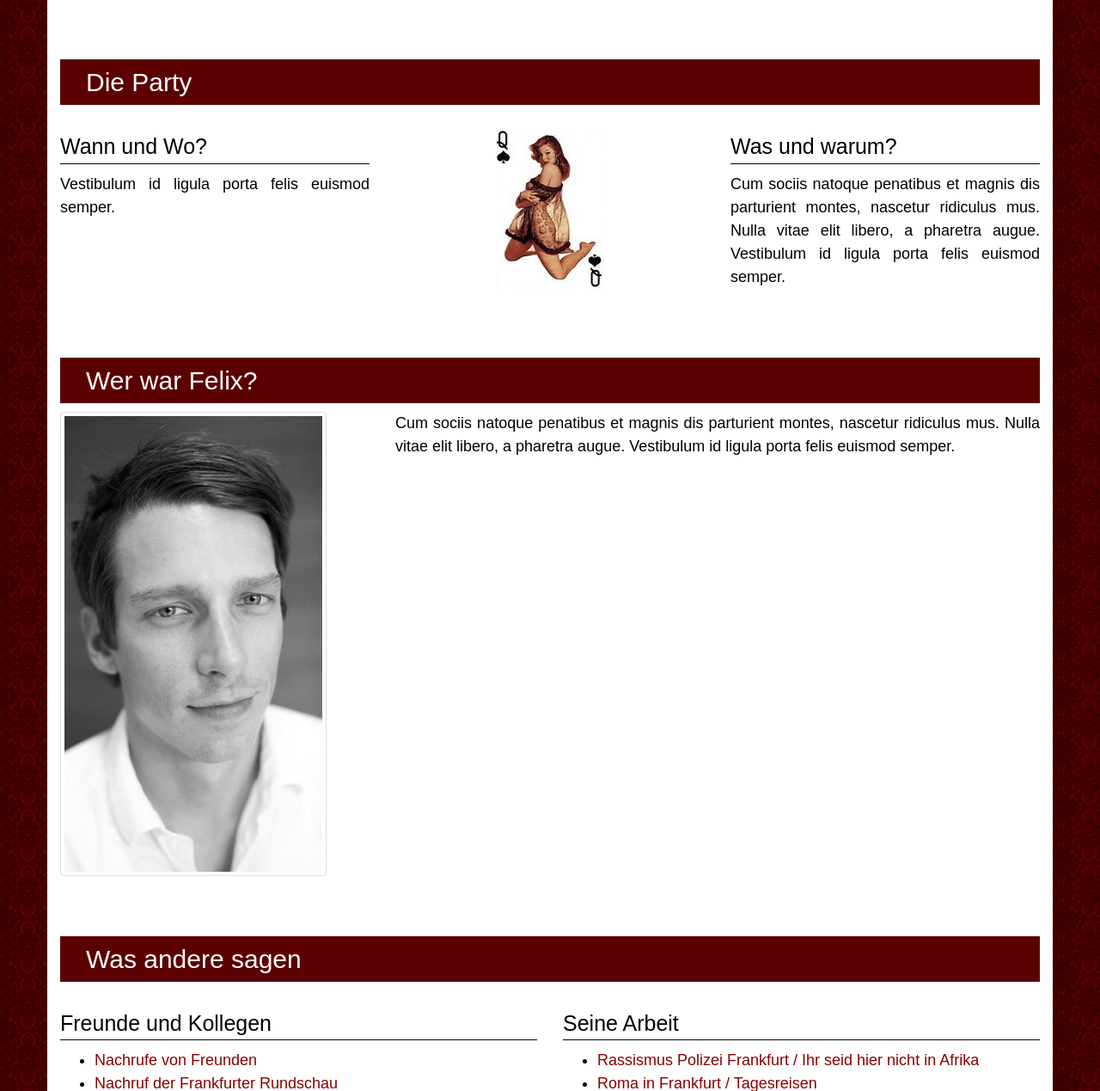
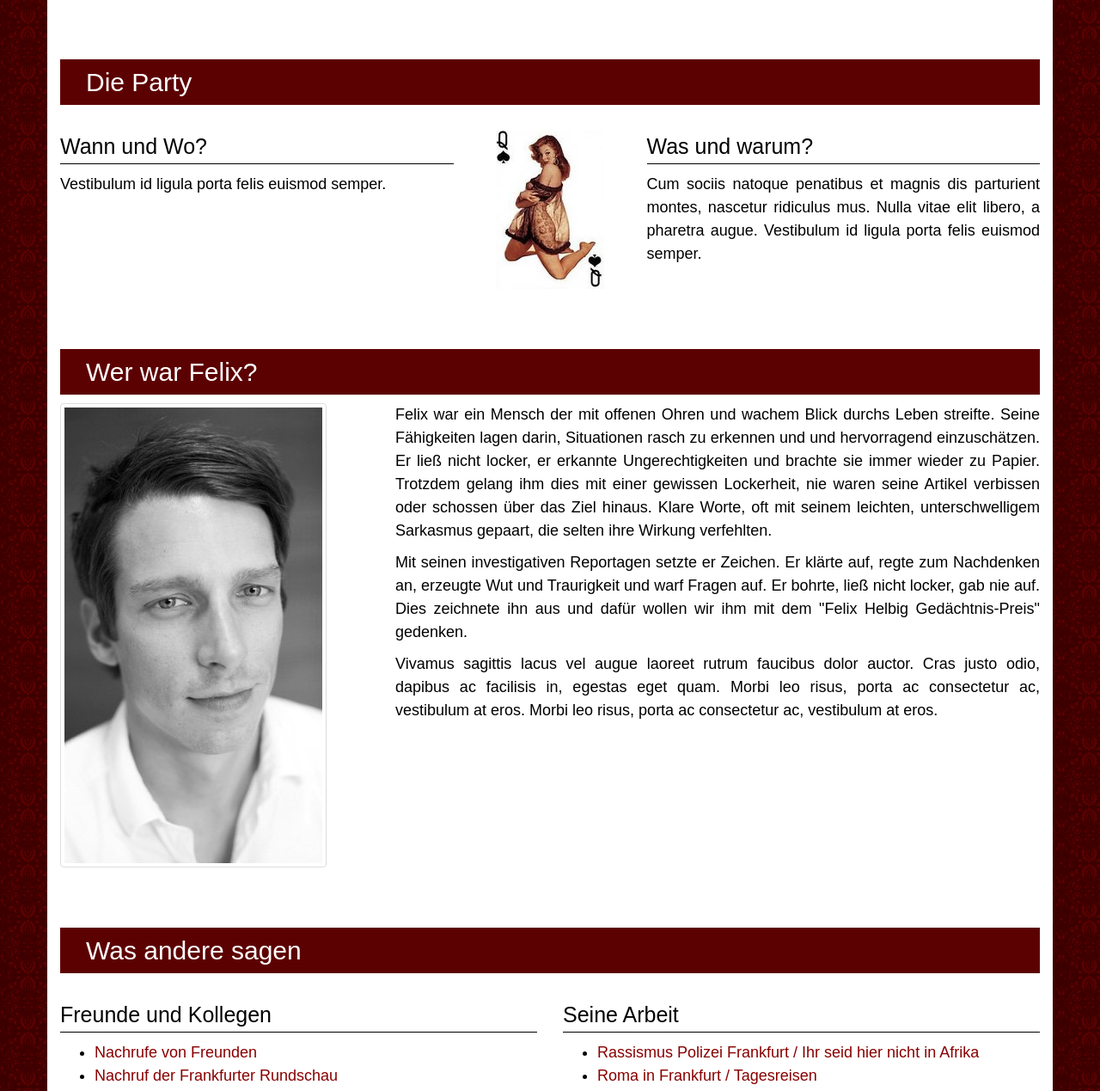
Before and after one commit to dhalla/felixhelbig-ev, a PHP site: page / in a window 1280 px wide. Shown: the part 491-1760 px from the top of the page at 86% size. Run offline with PHP 8.4, Linux system fonts and the light colour scheme; some libraries are stand-ins or nearby versions; some web fonts are replaced.

Commit message:
Rohfasstung ferddisch

```diff
--- a/index.php
+++ b/index.php
@@ -71,7 +71,7 @@
   <div class="container main-container">
 
     <header>
-        <img src="http://lorempixel.com/1200/400/nightlife/" class="img-responsive" alt="">
+        <img src="http://lorempixel.com/1200/400/nightlife/2" class="img-responsive" alt="">
     </header>
 
     <article id="party">
@@ -79,14 +79,14 @@
         <h2>Die Party</h2>
 
         <div class="row">
-            <div class="col-md-4">
+            <div class="col-md-5">
                 <h3>Wann und Wo?</h3>
                 <p>Vestibulum id ligula porta felis euismod semper.</p>
             </div>
-            <div class="col-md-4">
+            <div class="col-md-2">
                 <img src="assets/img/pik-dame.jpg" class="center-block" style="margin-top: 20px">
             </div>
-            <div class="col-md-4">
+            <div class="col-md-5">
                 <h3>Was und warum?</h3>
                 <p>Cum sociis natoque penatibus et magnis dis parturient montes, nascetur ridiculus mus. Nulla vitae elit libero, a pharetra augue. Vestibulum id ligula porta felis euismod semper.</p>
             </div>
@@ -103,7 +103,15 @@
                <img src="assets/img/bicht-2.jpg" class="responsive img-thumbnail" />
             </div>
             <div class="col-md-8">
-                <p>Cum sociis natoque penatibus et magnis dis parturient montes, nascetur ridiculus mus. Nulla vitae elit libero, a pharetra augue. Vestibulum id ligula porta felis euismod semper.</p>
+                <p>
+                    Felix war ein Mensch der mit offenen Ohren und wachem Blick durchs Leben streifte. Seine Fähigkeiten lagen darin, Situationen rasch zu erkennen und und hervorragend einzuschätzen. Er ließ nicht locker, er erkannte Ungerechtigkeiten und brachte sie immer wieder zu Papier. Trotzdem gelang ihm dies mit einer gewissen Lockerheit, nie waren seine Artikel verbissen oder schossen über das Ziel hinaus. Klare Worte, oft mit seinem leichten, unterschwelligem Sarkasmus gepaart, die selten ihre Wirkung verfehlten.
+                </p>
+                <p>
+                    Mit seinen investigativen Reportagen setzte er Zeichen. Er klärte auf, regte zum Nachdenken an, erzeugte Wut und Traurigkeit und warf Fragen auf. Er bohrte, ließ nicht locker, gab nie auf. Dies zeichnete ihn aus und dafür wollen wir ihm mit dem "Felix Helbig Gedächtnis-Preis" gedenken.
+                </p>
+                <p>
+                    Vivamus sagittis lacus vel augue laoreet rutrum faucibus dolor auctor. Cras justo odio, dapibus ac facilisis in, egestas eget quam. Morbi leo risus, porta ac consectetur ac, vestibulum at eros. Morbi leo risus, porta ac consectetur ac, vestibulum at eros.
+                </p>
             </div>
         <div class="row">
 
```
